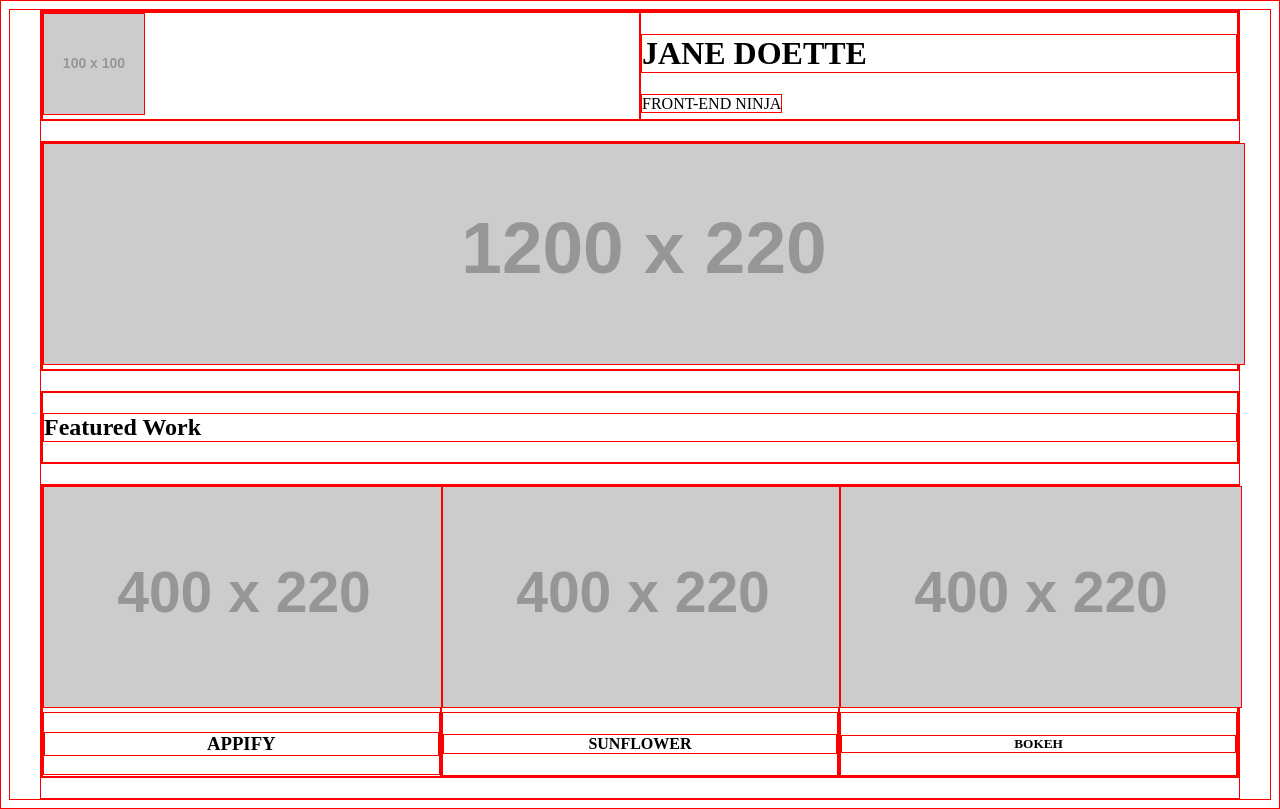
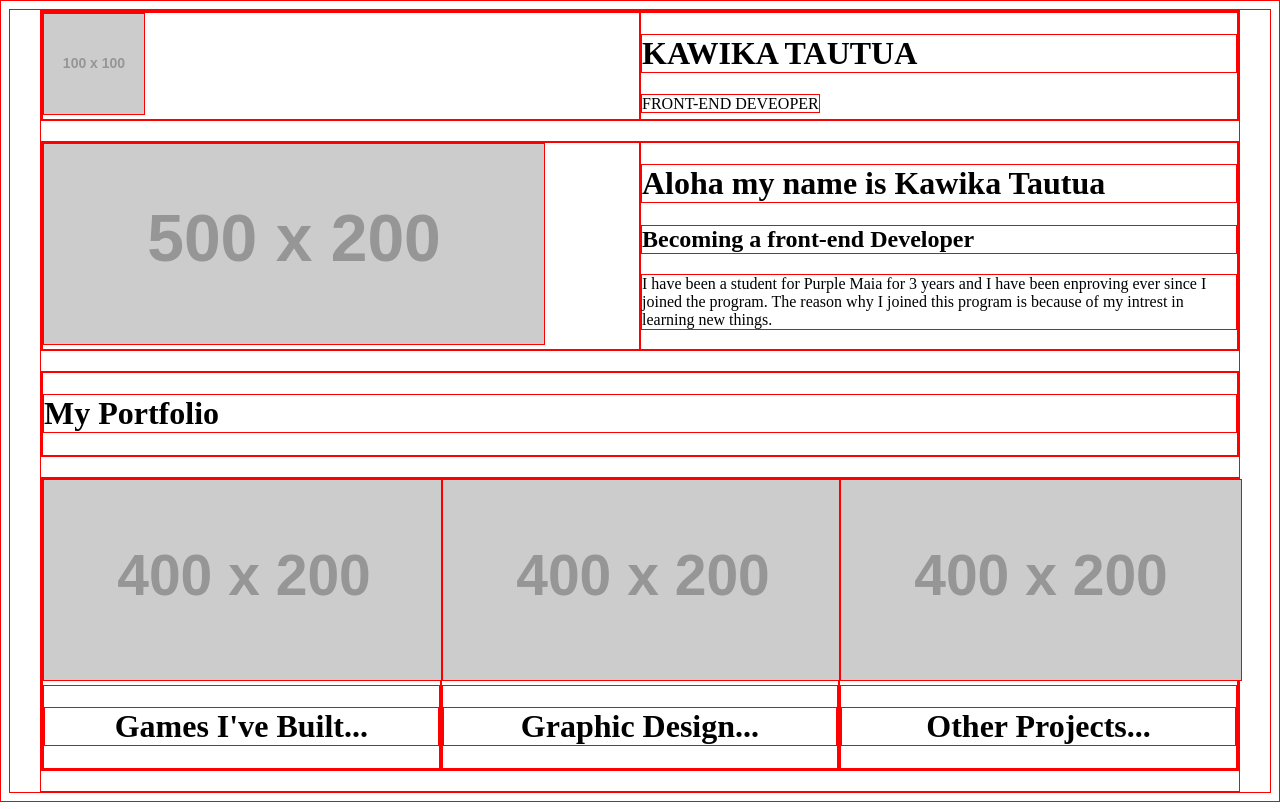
Before and after one commit to NaughtWheat8/naughtwheat8.github.io, a plain HTML site: page index.html in a window 1280 px wide. Drawn offline with Linux system fonts and the light colour scheme; placeholder pictures from the web are drawn by us; a web font is replaced by a local one.

Commit message:
worked on making my website more proficenal

```diff
--- a/css/main.css
+++ b/css/main.css
@@ -1,5 +1,7 @@
 * {
     border: 1px solid red !important;
+    font-family: 'Amarante';
+/*    font-size: 22px;*/
 }
 
 * {
--- a/index.html
+++ b/index.html
@@ -4,6 +4,7 @@
   <meta charset="utf-8">
   <title>Framework Test Page</title>
   <link rel="stylesheet" href="css/main.css">
+    <link href='https://fonts.googleapis.com/css?family=Amarante' rel='stylesheet'>
 </head>
 <body>
   <div class="grid">
@@ -14,15 +15,20 @@
         <img src="http://via.placeholder.com/100x100">
         </div>
       <div class="col-6">
-           <h1>JANE DOETTE</h1>
-         <text>FRONT-END NINJA</text>
+           <h1>KAWIKA TAUTUA </h1>
+         <text>FRONT-END DEVEOPER</text>
         </div>
     </div>
 
       <!--row 2-->
     <div class="row">
-      <div class="col-12">
-        <img src="http://via.placeholder.com/1200x220">
+      <div class="col-6">
+        <img src="http://via.placeholder.com/500x200">
+        </div>
+        <div class="col-6">
+        <h1>Aloha my name is Kawika Tautua</h1>
+            <h2>Becoming a front-end Developer</h2>
+            <p>I have been a student for Purple Maia for 3 years and I have been enproving ever since I joined the program. The reason why I joined this program is because of my intrest in learning new things.</p>
         </div>
     </div>
 
@@ -30,7 +36,7 @@
 
     <div class="row">
       <div class="col-12">
-        <h2>Featured Work</h2>
+        <h1>My Portfolio</h1>
         </div>
     </div>
 
@@ -38,16 +44,16 @@
 
     <div class="row">
       <div class="col-4">
-        <img src="http://via.placeholder.com/400x220">
-        <center> <h3>APPIFY</h3> </center>
+        <img src="http://via.placeholder.com/400x200">
+        <center> <h1>Games I've Built...</h1> </center>
         </div>
       <div class="col-4">
-        <img src="http://via.placeholder.com/400x220">
-        <center> <h4>SUNFLOWER</h4> </center>
+        <img src="http://via.placeholder.com/400x200">
+        <center> <h1>Graphic Design...</h1> </center>
         </div>
       <div class="col-4">
-        <img src="http://via.placeholder.com/400x220">
-        <center> <h5>BOKEH</h5> </center>
+        <img src="http://via.placeholder.com/400x200">
+        <center> <h1>Other Projects...</h1> </center>
         </div>
     </div>
 
```
